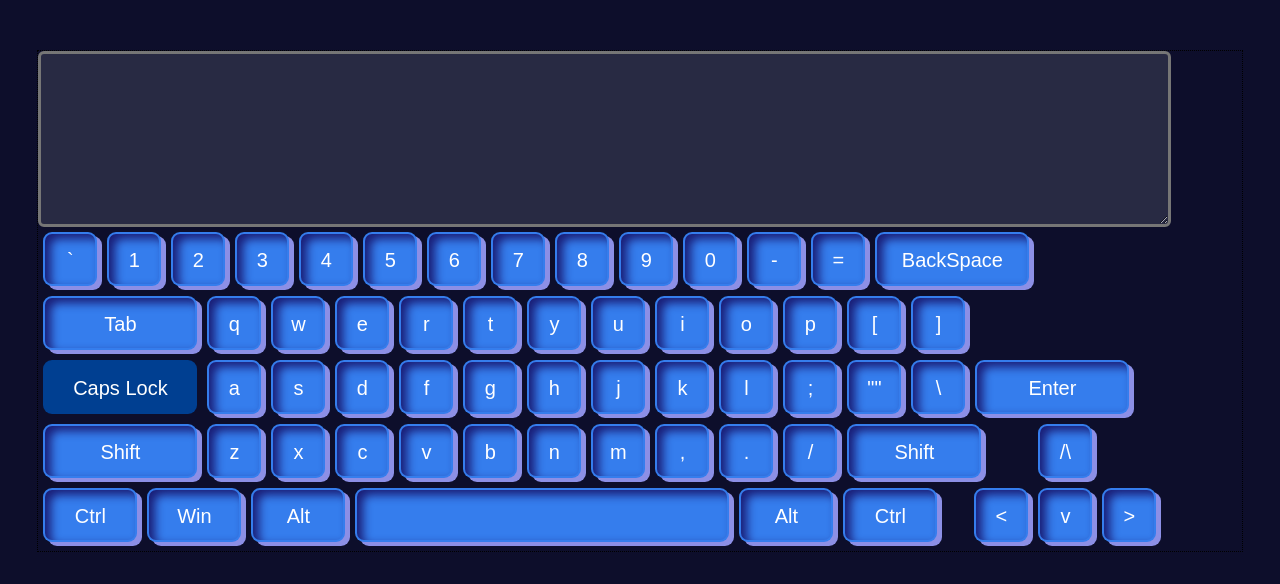
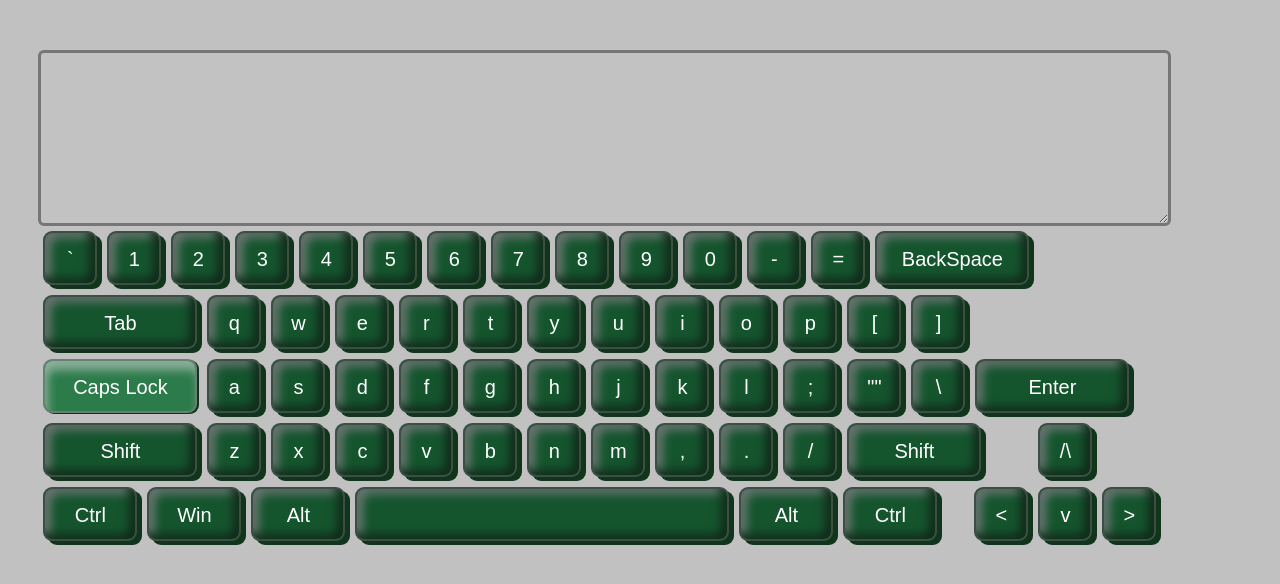
Before and after one commit to adelinyshka/virtual-keyboard, a plain HTML site: page index.html in a window 1280 px wide. Both pictures are taken after a click on the element "Caps Lock". Drawn offline with Linux system fonts and the light colour scheme.

Commit message:
feat: change color schema

```diff
--- a/script.js
+++ b/script.js
@@ -1,5 +1,5 @@
 
-	// alert('Здравствуйте! Прошу вас оценить работу в пятницу, 11 апреля, не раньше, пожалуйста. Пока что не успела все сделать. Спасибо')
+	// alert('Здравствуйте! Прошу вас оценить работу в субботу, 12 апреля, в день Космонавтики, не раньше, пожалуйста. Пока что не успела все сделать. Спасибо')
 
 
 //создать обертку для всего
--- a/styles.css
+++ b/styles.css
@@ -24,7 +24,7 @@
 }
 
 body{
-	background: #0d0e2b;
+	background: #c1c1c1;
 	width: 1280px;
 	margin: 0 auto;
 }
@@ -33,12 +33,11 @@ body{
 	height: 500px;
 	width: 94%;
 	margin: 50px auto;
-	border: 1px dotted black;
 	display: block;
 }
 
 .title {
-	color: #fff;
+	color: #1b6c39;
 	font-size: 21px;
 	font-family: sans-serif;
 	text-align: center;
@@ -53,8 +52,8 @@ body{
 	resize:vertical;
 	outline:none;
 	display: block;
-	color: #ffffff;
-	background: #282a43;
+	color: #15552e;
+	background: #c2c2c2;
 	border-width: 3px;
 	border-radius: 6px;
 	font-size: 24px;
@@ -77,31 +76,37 @@ body{
 	display: block;
 	width: 50px;
 	height: 50px;
-	color:  #fff;
-	background: #357DED;
+	color: #fff;
+	background: #15552e;
 	margin: 5px;
-	box-shadow: 5px 4px 0px #8c8fe6, inset 6px 5px 10px #1a1e77;
+	box-shadow: 5px 4px 0px #0f351b, inset -6px -5px 10px #102d1b, inset 6px 5px 10px #6b7774;
+	border: 2px solid #3e4e44;
 	border-radius: 9px;
-	border: 2px solid transparent;
 }
 
 .k-key:active {
-	background: #003F91;
-	animation: shadow 0.2s alternate;
+	background: #2c7b4b;
+	box-shadow: inset 3px 9px 10px #8aaf99,
+	2px 1px 0px #0f351b;
+	border: 2px solid #697f71;
 }
 
 @keyframes shadow {
-	from {box-shadow: 5px 4px 0px #575871;
-		border: 2px solid transparent;}
+	from {box-shadow: 5px 4px 0px #0f351b, inset -6px -5px 10px #102d1b, inset 6px 5px 10px #6b7774;;
+		 border: 2px solid #3e4e44;}
 	50% {box-shadow: 2px 2px 0px #575871;
-		border: 2px solid rgba(87, 88, 113, 0.61);}
-	to {box-shadow: 0px 0px 0px #575871;
-		border: 2px solid #575871;}
+		border: 2px solid #225E3C;}
+	to {box-shadow: inset 3px 9px 10px #8aaf99,
+	2px 1px 0px #0f351b;;
+		border: 2px solid #697f71;}
 }
 
 .active-letter {
-	background: #003F91;
-	box-shadow: none;
+	background: #2c7b4b;
+	box-shadow: inset 3px 9px 10px #8aaf99,
+	2px 1px 0px #0f351b;
+	border: 2px solid #697f71;
+	animation: shadow 0.2s alternate;
 }
 
 .k-key-space {
@@ -115,7 +120,7 @@ body{
 	width: 250px;
 	height: 50px;
 	color:  #fff;
-	background: #357DED;
+	background: #1b6c39;
 	margin: 6px;
 	padding: 5px;
 	box-shadow: 5px 4px 0px #575871;
```
Also changed, not shown: README.md.
